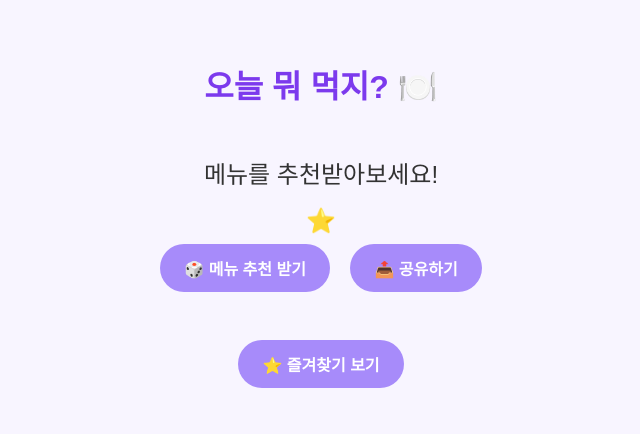
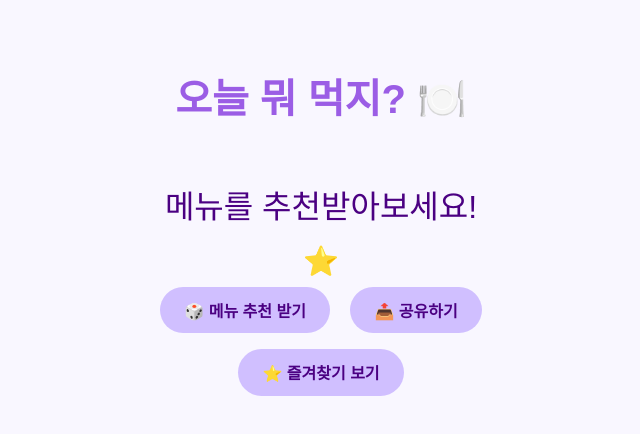
Before and after one commit to moodenlabs/EatPick, a plain HTML site: page index.html in a window 1280 px wide. Shown: the whole page, without its empty margins (319-959 px from the left). Drawn offline with Linux system fonts and the light colour scheme; no server answers.

Commit message:
일부 수정

```diff
--- a/index.html
+++ b/index.html
@@ -6,25 +6,29 @@
   <title>EatPick - 오늘 뭐 먹지?</title>
   <link rel="icon" href="favicon.png" type="image/png">
   <style>
+    * {
+      box-sizing: border-box;
+    }
+
     body {
       font-family: 'Arial', sans-serif;
-      background-color: #f8f5ff;
+      background-color: #f9f7ff;
       color: #333;
       text-align: center;
       padding: 2rem;
     }
 
     h1 {
-      font-size: 2rem;
-      margin-bottom: 1rem;
-      color: #7c3aed;
+      font-size: 2.5rem;
+      color: #9b5de5;
+      margin-bottom: 1.5rem;
     }
 
-    .filters, .tags {
+    .filters {
       display: flex;
       flex-wrap: wrap;
+      justify-content: center;
       gap: 0.5rem;
-      justify-content: center;
       margin-bottom: 1.5rem;
     }
 
@@ -36,6 +40,7 @@
       border-radius: 9999px;
       cursor: pointer;
       font-weight: bold;
+      transition: all 0.2s ease;
     }
 
     .filter-btn.active {
@@ -48,27 +53,40 @@
     }
 
     .menu-item {
-      font-size: 1.5rem;
+      font-size: 2rem;
       margin-bottom: 1rem;
+      color: #4b0082;
     }
 
     .favorite-btn {
       background: none;
       border: none;
-      font-size: 1.5rem;
+      font-size: 1.8rem;
       cursor: pointer;
+      transition: transform 0.2s;
     }
 
-    .recommend-btn, .share-btn {
-      background-color: #a78bfa;
-      color: white;
+    .favorite-btn:hover {
+      transform: scale(1.2);
+    }
+
+    .recommend-btn, .share-btn, .favorites-btn {
+      background-color: #d0bfff;
+      color: #4b0082;
       border: none;
-      padding: 0.75rem 1.5rem;
+      padding: 0.7rem 1.5rem;
       border-radius: 999px;
       cursor: pointer;
       font-size: 1rem;
       font-weight: bold;
       margin: 0.5rem;
+      transition: background 0.2s;
+    }
+
+    .recommend-btn:hover,
+    .share-btn:hover,
+    .favorites-btn:hover {
+      background-color: #cdb4f3;
     }
 
     .popup {
@@ -98,7 +116,7 @@
     }
 
     .popup-close {
-      background-color: #ddd;
+      background-color: #eee;
       border: none;
       border-radius: 999px;
       padding: 0.5rem 1rem;
@@ -121,9 +139,7 @@
 
   <h1>오늘 뭐 먹지? 🍽️</h1>
 
-  <div class="filters" id="filters">
-    <!-- 필터 버튼 JS로 자동 생성 -->
-  </div>
+  <div class="filters" id="filters"></div>
 
   <div class="menu-section">
     <div class="menu-item" id="menuItem">메뉴를 추천받아보세요!</div>
@@ -134,16 +150,16 @@
     </div>
   </div>
 
-  <div style="margin-top: 2rem;">
-    <button class="recommend-btn" onclick="toggleFavoritesPopup()">⭐ 즐겨찾기 보기</button>
+  <div>
+    <button class="favorites-btn" onclick="toggleFavoritesPopup()">⭐ 즐겨찾기 보기</button>
   </div>
 
-  <!-- 즐겨찾기 팝업 -->
+  <!-- 팝업창 -->
   <div class="overlay" id="overlay" onclick="toggleFavoritesPopup()"></div>
   <div class="popup" id="favoritesPopup">
     <h2>내 즐겨찾기</h2>
     <div class="favorites-list" id="favoritesList">
-      <p style="color: #888;">(비어 있음)</p>
+      <p style="color: #999;">즐겨찾기한 메뉴가 아직 없네요! 메뉴를 추천받고 즐겨찾기해보세요 😋</p>
     </div>
     <button class="popup-close" onclick="toggleFavoritesPopup()">닫기</button>
   </div>
```
